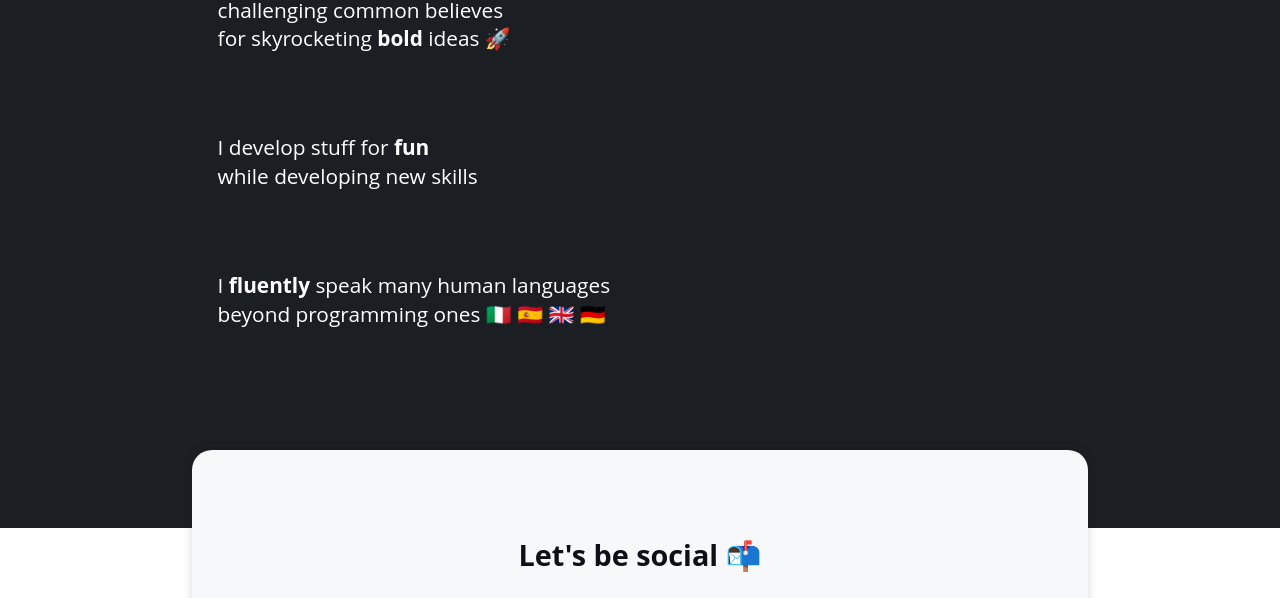
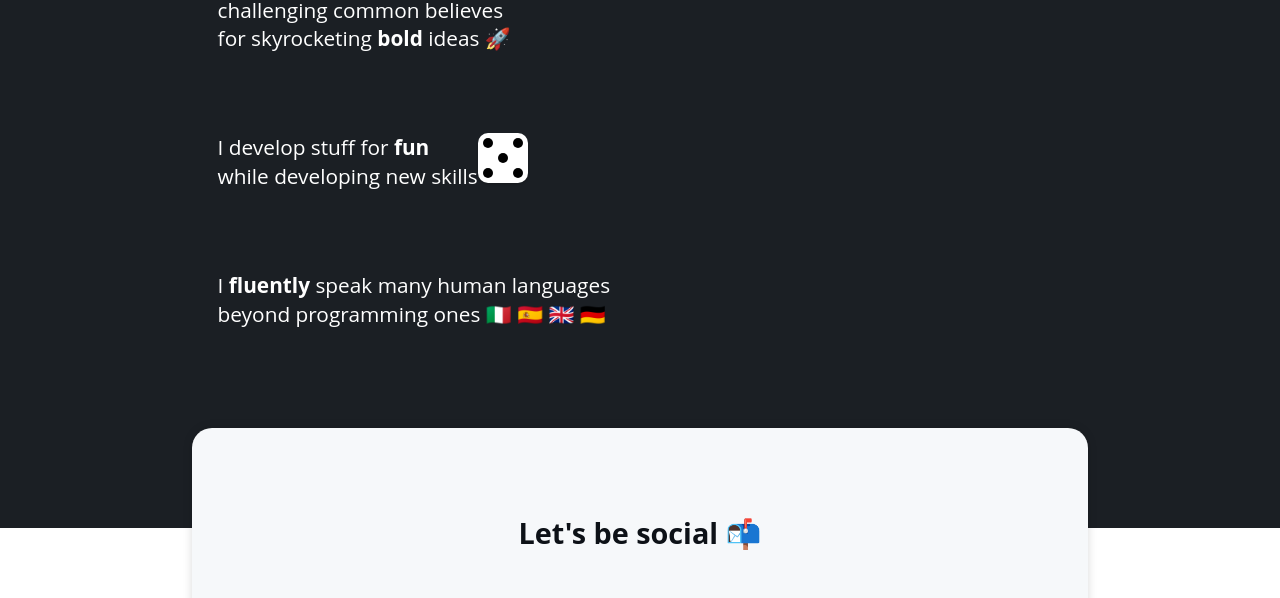
Before and after one commit to ran1000/profile, a website: page index.html in a window 1280 px wide. Shown: the part 1520-2118 px from the top of the page. Drawn offline with nearby package versions, Linux system fonts and the light colour scheme.

Commit message:
add dice link

```diff
--- a/index.html
+++ b/index.html
@@ -100,26 +100,45 @@
       </div>
     </div>
     <div class="abilities" data-controller="slide-paragraph">
-      <p class="hidden-2">
+      <p class="text hidden-2">
         I debug code <br>
         and develop <strong class="random1">fresh</strong> features <br>
         using a TDD approach
       </p>
-      <p class="hidden-2">
+      <p class="text hidden-2">
         I work with APIs <br>
         integrating them to build <br>
         <strong class="random2">new</strong> services ✨
       </p>
-      <p class="hidden-2">
+      <p class="text hidden-2">
         I'm a continuous learner, <br>
         challenging common believes <br>
         for skyrocketing <strong class="random3">bold</strong> ideas 🚀
       </p>
-      <p class="hidden-2">
-        I develop stuff for <strong class="random4">fun</strong><br>
-        while developing new skills
-      </p>
-      <p class="hidden-2">
+      <div class="react-ability hidden-2">
+        <p class="text">
+          I develop stuff for <strong class="random4">fun</strong><br>
+          while developing new skills
+        </p>
+        <a href="">
+          <div class="single-dice">
+            <div class='fifth-face'>
+              <div class='column'>
+                <div class="dot"></div>
+                <div class="dot"></div>
+              </div>
+              <div class='column'>
+                <div class="dot"></div>
+              </div>
+              <div class='column'>
+                <div class="dot"></div>
+                <div class="dot"></div>
+              </div>
+            </div>
+          </div>
+        </a>
+      </div>
+      <p class="text hidden-2">
         I <strong class="random4">fluently</strong> speak many human languages<br>
         beyond programming ones 🇮🇹 🇪🇸 🇬🇧 🇩🇪
       </p>
@@ -149,4 +168,3 @@
 </body>
 
 </html>
-R
--- a/style.css
+++ b/style.css
@@ -191,7 +191,7 @@ body {
   padding-bottom: 120px;
 }
 
-.abilities>p {
+.abilities .text {
   padding-bottom: 80px;
   color: var(--bodyFont);
   font-size: 1.3rem;
@@ -317,3 +317,56 @@ button a {
   font-family: 'Open Sans', sans-serif;
   color: #2D46B9;
 } */
+
+/* dice face */
+
+.react-ability {
+  display: flex;
+  flex-direction: row;
+}
+
+.single-dice {
+  display: flex;
+  justify-content: center;
+  align-items: center;
+  box-shadow: 0px 2px 2px rgba(0, 0, 0, 0.15);
+  background-color: white;
+  border-radius: 10px;
+  height: 50px;
+  width: 50px;
+  cursor: pointer;
+}
+
+.dot {
+  height: 10px;
+  width: 10px;
+  border-radius: 50%;
+  background-color: black;
+  flex-shrink: 0;
+}
+
+.fifth-face {
+  height: 80%;
+  width: 80%;
+  margin: 10% auto;
+  display: flex;
+  justify-content: space-between;
+}
+
+.fifth-face .column:nth-of-type(1) {
+  display: flex;
+  flex-direction: column;
+  justify-content: space-between;
+}
+
+.fifth-face .column:nth-of-type(2) {
+  display: flex;
+  flex-direction: column;
+  justify-content: center;
+}
+
+.fifth-face .column:nth-of-type(3) {
+  display: flex;
+  flex-direction: column;
+  justify-content: space-between;
+}
```
